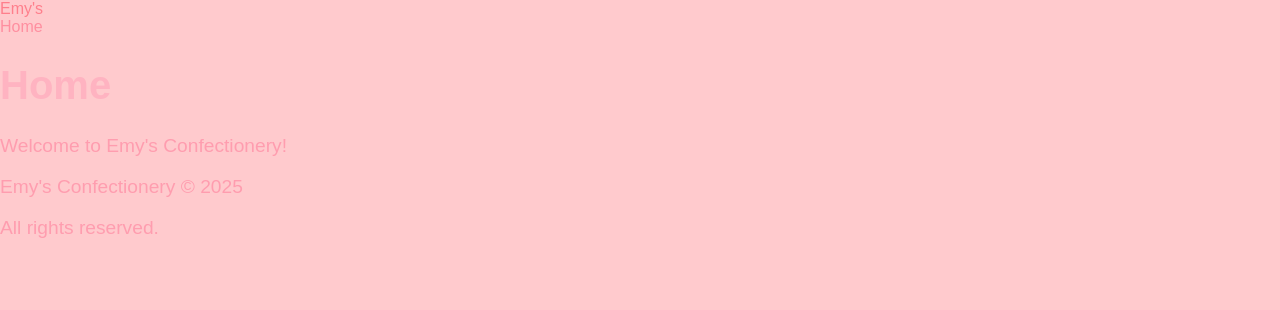
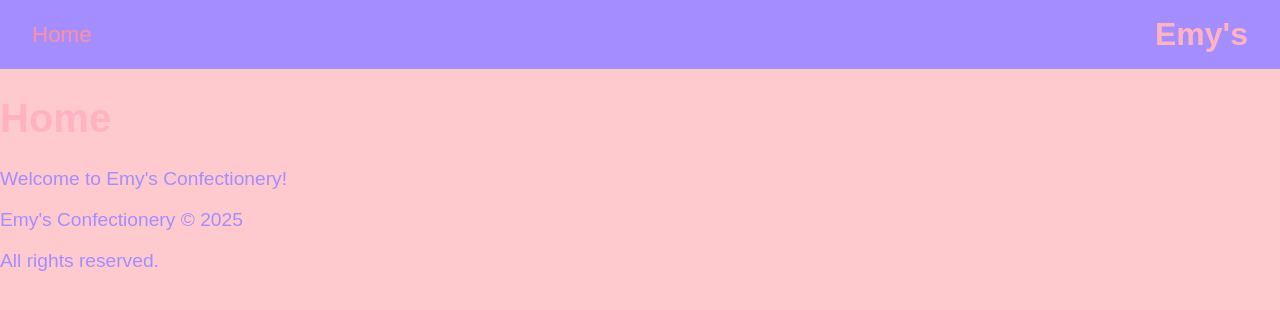
Before and after one commit to hillary33/site_confeitaria, a React (Vite) app in the folder confeitaria-website/: page / in a window 1280 px wide. Shown: the top 310 px of the page. Built offline with nearby package versions, Linux system fonts and the light colour scheme.

Commit message:
feat: implement Navbar component with styles and layout

```diff
--- a/confeitaria-website/src/Components/Navbar/Navbar.module.css
+++ b/confeitaria-website/src/Components/Navbar/Navbar.module.css
@@ -0,0 +1,20 @@
+.navbar {
+    display: flex;
+    justify-content: space-between;
+    align-items: center;
+    padding: 1rem 2rem;
+    background-color: var(--color-tertiary);
+}
+
+.logo {
+    font-size: 2rem;
+    font-weight: bold;
+    color: var(--color-secondary);
+}
+
+.menu {
+    display: flex;
+    gap: 2rem;
+    font-size: 1.4rem;
+    color: var(--color-quinary);
+}
--- a/confeitaria-website/src/Components/Navbar/index.tsx
+++ b/confeitaria-website/src/Components/Navbar/index.tsx
@@ -1,12 +1,13 @@
 import { Link } from "react-router-dom";
+import styles from './Navbar.module.css'
 
 export default function Navbar() {
     return (
-        <>
-            <span>Emy's</span>
-            <nav>
+        <div className={styles.navbar}>
+            <nav className={styles.menu}>
                <Link to='/'>Home</Link>
             </nav>
-        </>
+            <span className={styles.logo}>Emy's</span>
+        </div>
     )
 }
--- a/confeitaria-website/src/index.css
+++ b/confeitaria-website/src/index.css
@@ -1,7 +1,7 @@
 :root {
     --color-primary: #FFCACD;
-    --color-secondary: #FFB3C1;
-    --color-tertiary: #FF9DAF;
+    --color-secondary: hwb(349 70% 0%);
+    --color-tertiary: #A48DFF;
     --color-quaternary: #FF8FA0;
     --color-quinary: #FF7F8C;
 }
```
